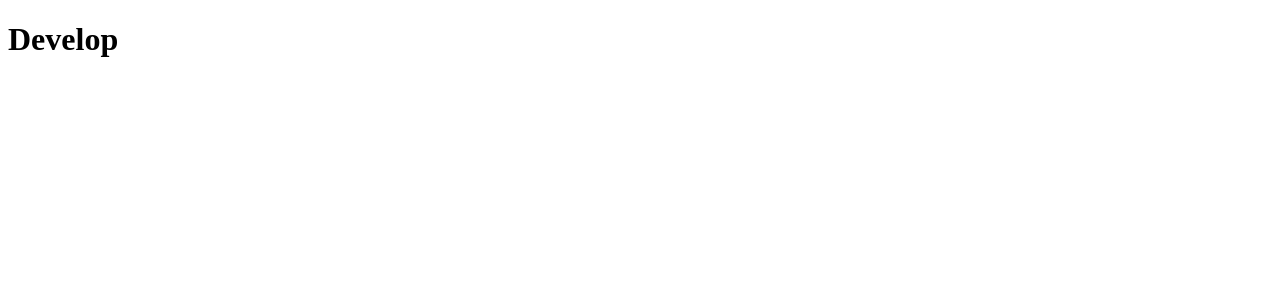
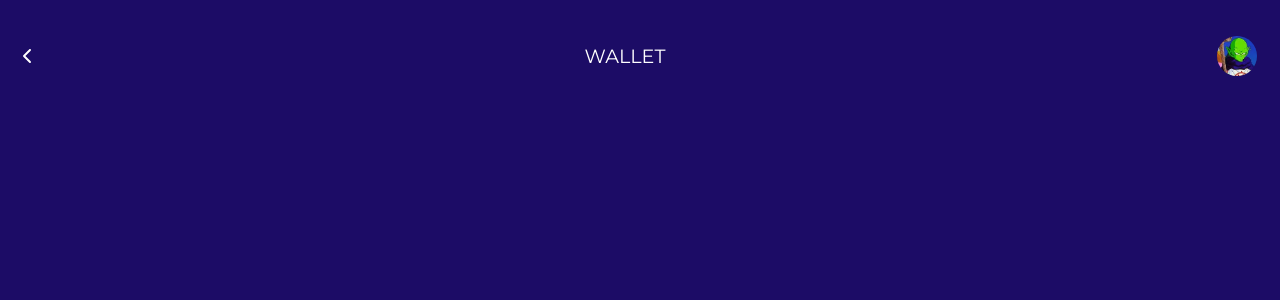
Before and after one commit to konkkeror/ui-wallet-angular, an Angular app: page / in a window 1280 px wide. Shown: the top 300 px of the page. Built offline with nearby package versions, Linux system fonts and the light colour scheme.

Commit message:
UI de la barra de navegacion

```diff
--- a/package.json
+++ b/package.json
@@ -18,6 +18,11 @@
     "@angular/platform-browser": "~13.3.0",
     "@angular/platform-browser-dynamic": "~13.3.0",
     "@angular/router": "~13.3.0",
+    "@fortawesome/angular-fontawesome": "^0.10.2",
+    "@fortawesome/fontawesome-svg-core": "^6.1.0",
+    "@fortawesome/free-brands-svg-icons": "^6.1.0",
+    "@fortawesome/free-regular-svg-icons": "^6.1.0",
+    "@fortawesome/free-solid-svg-icons": "^6.1.0",
     "rxjs": "~7.5.0",
     "tslib": "^2.3.0",
     "zone.js": "~0.11.4"
--- a/src/app/app.component.html
+++ b/src/app/app.component.html
@@ -1,3 +1,5 @@
-<h1>Develop</h1>
+<app-nav></app-nav>
+
+
 
 <router-outlet></router-outlet>
--- /dev/null
+++ b/src/app/components/nav/nav.component.html
@@ -0,0 +1,5 @@
+<div class="contenedor">
+  <fa-icon [icon]="faChevronLeft"></fa-icon>
+  <p class="titulo">{{ titulo }}</p>
+  <img class="profile" src="assets/img/dende.jpg">
+</div>
--- /dev/null
+++ b/src/app/components/nav/nav.component.scss
@@ -0,0 +1,16 @@
+.profile {
+  width: 40px;
+  border-radius: 100%;
+}
+
+.contenedor {
+  display: flex;
+  justify-content: space-between;
+  align-items: center;
+  margin: 25px 15px;
+}
+
+.titulo {
+  font-size: 1.2rem;
+  text-transform: uppercase;
+}
--- /dev/null
+++ b/src/app/components/nav/nav.component.ts
@@ -0,0 +1,19 @@
+import { Component, OnInit } from '@angular/core';
+import { faChevronLeft } from '@fortawesome/free-solid-svg-icons';
+
+@Component({
+  selector: 'app-nav',
+  templateUrl: './nav.component.html',
+  styleUrls: ['./nav.component.scss']
+})
+export class NavComponent implements OnInit {
+  faChevronLeft = faChevronLeft;
+
+  titulo = 'Wallet';
+
+  constructor() { }
+
+  ngOnInit(): void {
+  }
+
+}
--- a/src/index.html
+++ b/src/index.html
@@ -5,6 +5,9 @@
   <title>UiWalletAngular</title>
   <base href="/">
   <meta name="viewport" content="width=device-width, initial-scale=1">
+  <link rel="preconnect" href="https://fonts.googleapis.com">
+  <link rel="preconnect" href="https://fonts.gstatic.com" crossorigin>
+  <link href="https://fonts.googleapis.com/css2?family=Montserrat:wght@300;400;800&display=swap" rel="stylesheet">
   <link rel="icon" type="image/x-icon" href="favicon.ico">
 </head>
 <body>
--- a/src/styles.scss
+++ b/src/styles.scss
@@ -1 +1,8 @@
 /* You can add global styles to this file, and also import other style files */
+$primary-color: #1c0c66;
+
+body {
+  background-color: $primary-color;
+  color: #fff;
+  font-family: 'Montserrat', sans-serif;
+}
```
Also changed, not shown: src/app/app.module.ts (+6 -2 lines), src/assets/img/dende.jpg (added), 1 other file (tests, documents, lock files or other folders).
